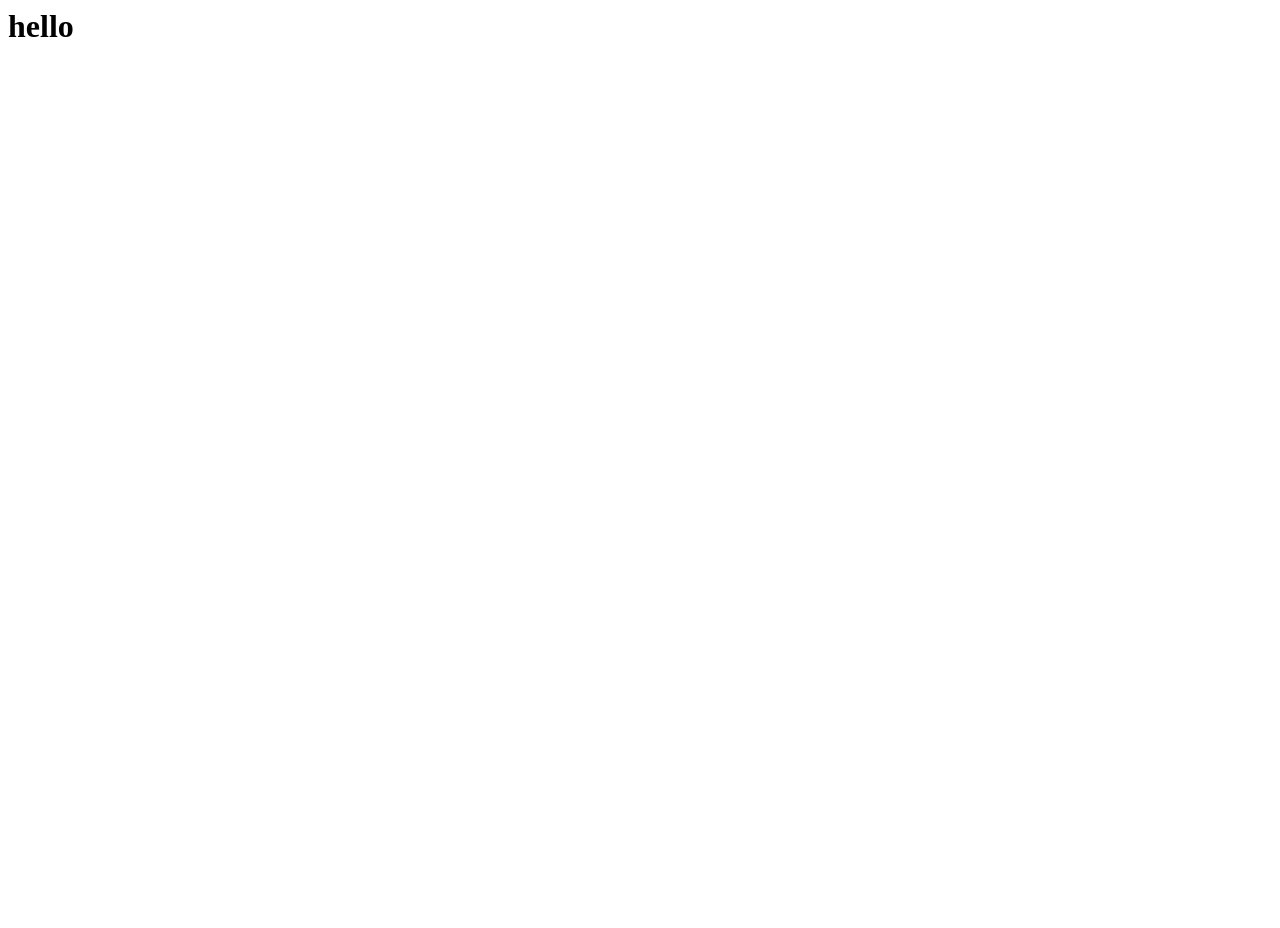
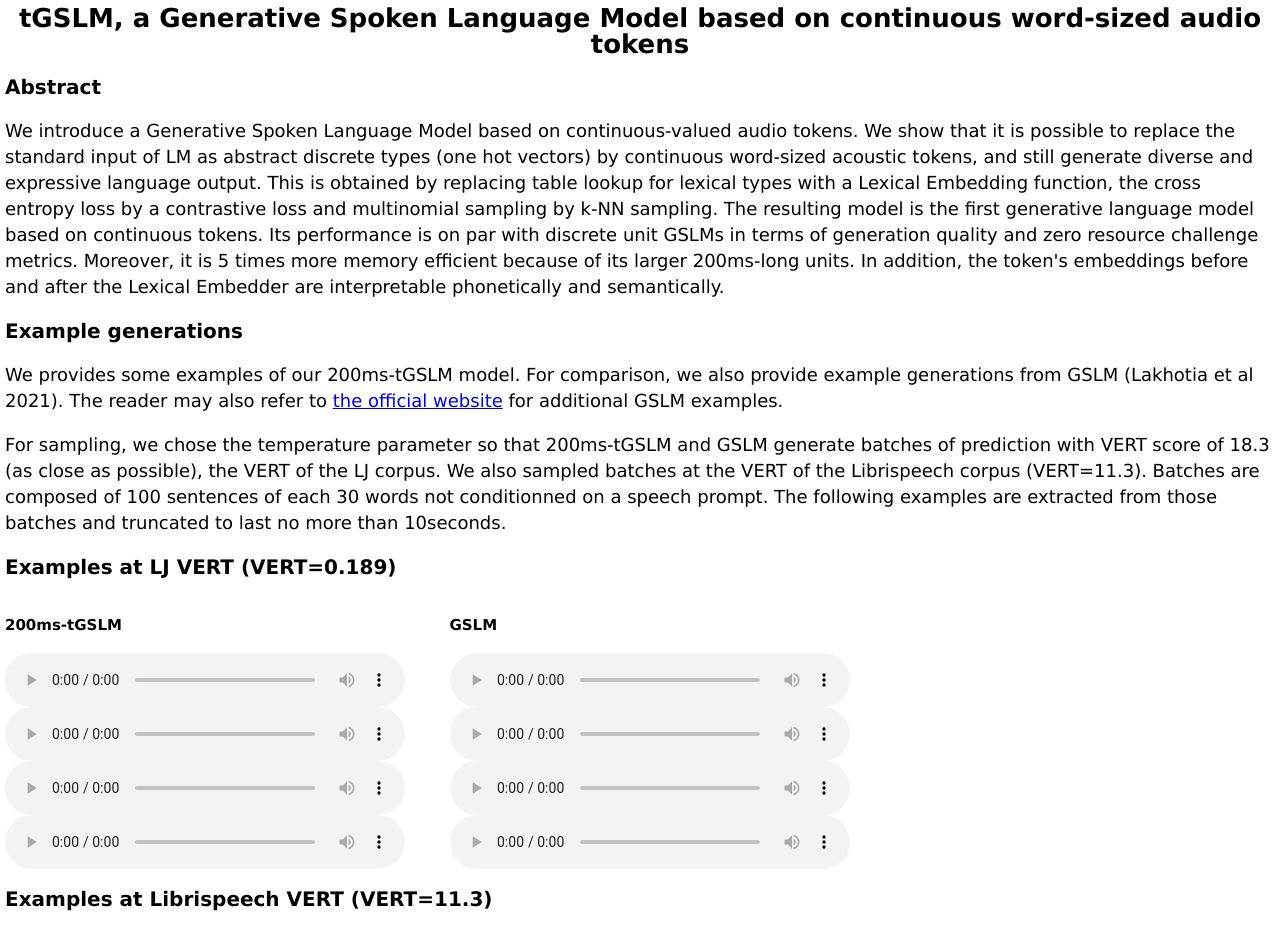
Before and after one commit to anonymous3193/tGSLM-examples, a plain HTML site: page index.html in a window 1280 px wide. Before the commit the page ends 800 px from the top, so only its background shows below. Drawn offline with Linux system fonts and the light colour scheme.

Commit message:
Update index.html

```diff
--- a/index.html
+++ b/index.html
@@ -1 +1,113 @@
-<h1>hello</h1>
+<html>
+  <head>
+    <meta http-equiv="Content-Type" content="text/html; charset=UTF-8">
+    <title>tGSLM</title>
+    <style type="text/css">
+body, input, select, td, li, div, textarea, p {
+	font-size: 18px;
+	line-height: 26px;
+	font-family: verdana, arial, sans-serif;
+}
+
+body {
+	margin:5px;
+	background-color:white;
+}
+
+h1 {
+	font-size:26px;
+	font-weight:bold;
+}
+
+h2 {
+	font-size:20px;
+	font-weight:bold;
+}
+h3 {
+	font-size:15px;
+	font-weight:bold;
+}
+    {
+        box-sizing: border-box;
+    }
+    /* Set additional styling options for the columns */
+    .column {
+    float: left;
+    }
+
+    /* Set width length for the left, right and middle columns */
+    .left {
+    width: 30%;
+    }
+
+    .middle {
+    width: 5%;
+    }
+
+    .right {
+    width: 30%;
+    }
+
+    .row:after {
+    content: "";
+    display: table;
+    clear: both;
+    }
+    </style>
+  </head>
+
+  <body>
+    <h1 align="center">tGSLM, a Generative Spoken Language Model based on continuous word-sized audio tokens</h1>
+    <h2>Abstract</h2>
+    <p>We introduce a Generative Spoken Language Model based on continuous-valued audio tokens.
+We show that it is possible to replace the standard input of LM as abstract discrete types (one hot vectors) by continuous word-sized acoustic tokens, and still generate diverse and expressive language output. This is obtained by replacing table lookup for lexical types with a Lexical Embedding function, the cross entropy loss by a contrastive loss and multinomial sampling by k-NN sampling.
+The resulting model is the first generative language model based on continuous tokens. Its performance is on par with discrete unit GSLMs in terms of generation quality and zero resource challenge metrics. Moreover, it is 5 times more memory efficient because of its larger 200ms-long units. In addition, the token's embeddings before and after the Lexical Embedder are interpretable phonetically and semantically.</p>
+
+    <h2>Example generations</h2>
+    <p>We provides some examples of our 200ms-tGSLM model. For comparison, we also provide example generations from GSLM (Lakhotia et al 2021). The reader may also refer to
+<a href="https://speechbot.github.io/gslm/index.html">the official website</a> for additional GSLM examples.
+    <p>For sampling, we chose the temperature parameter so that 200ms-tGSLM and GSLM generate batches of prediction with VERT score of 18.3 (as close as possible), the VERT of the LJ corpus. We also sampled batches at the VERT of the Librispeech corpus (VERT=11.3). Batches are composed of 100 sentences of each 30 words not conditionned on a speech prompt. The following examples are extracted from those batches and truncated to last no more than 10seconds. </p>
+
+    <h2>Examples at LJ VERT (VERT=0.189)</h2>
+<div class="row">
+        <div class="column left">
+            <h3>200ms-tGSLM </h3>
+				<audio controls style="width: 400px;">
+				<source src="./200ms-tGSLM@LJ-VERT/audio_0.wav" type="audio/wav">
+				</audio>
+				<audio controls style="width: 400px;">
+				<source src="./200ms-tGSLM@LJ-VERT/audio_1.wav" type="audio/wav">
+				</audio>
+				<audio controls style="width: 400px;">
+				<source src="./200ms-tGSLM@LJ-VERT/audio_2.wav" type="audio/wav">
+				</audio>
+				<audio controls style="width: 400px;">
+				<source src="./200ms-tGSLM@LJ-VERT/audio_3.wav" type="audio/wav">
+				</audio>
+        </div>
+        <div class="column middle">
+			<h2> </h2>
+        </div>
+        <div class="column right">
+            <h3>GSLM</h3>
+				<audio controls style="width: 400px;">
+				<source src="./GSLM@LJ-VERT/audio_0.wav" type="audio/wav">
+				</audio>
+				<audio controls style="width: 400px;">
+				<source src="./GSLM@LJ-VERT/audio_1.wav" type="audio/wav">
+				</audio>
+				<audio controls style="width: 400px;">
+				<source src="./GSLM@LJ-VERT/audio_2.wav" type="audio/wav">
+				</audio>
+				<audio controls style="width: 400px;">
+				<source src="./GSLM@LJ-VERT/audio_3.wav" type="audio/wav">
+				</audio>
+
+        </div>
+    </div>
+
+	<h2>Examples at Librispeech VERT (VERT=11.3)</h2>
+
+
+</body>
+</html>
```
